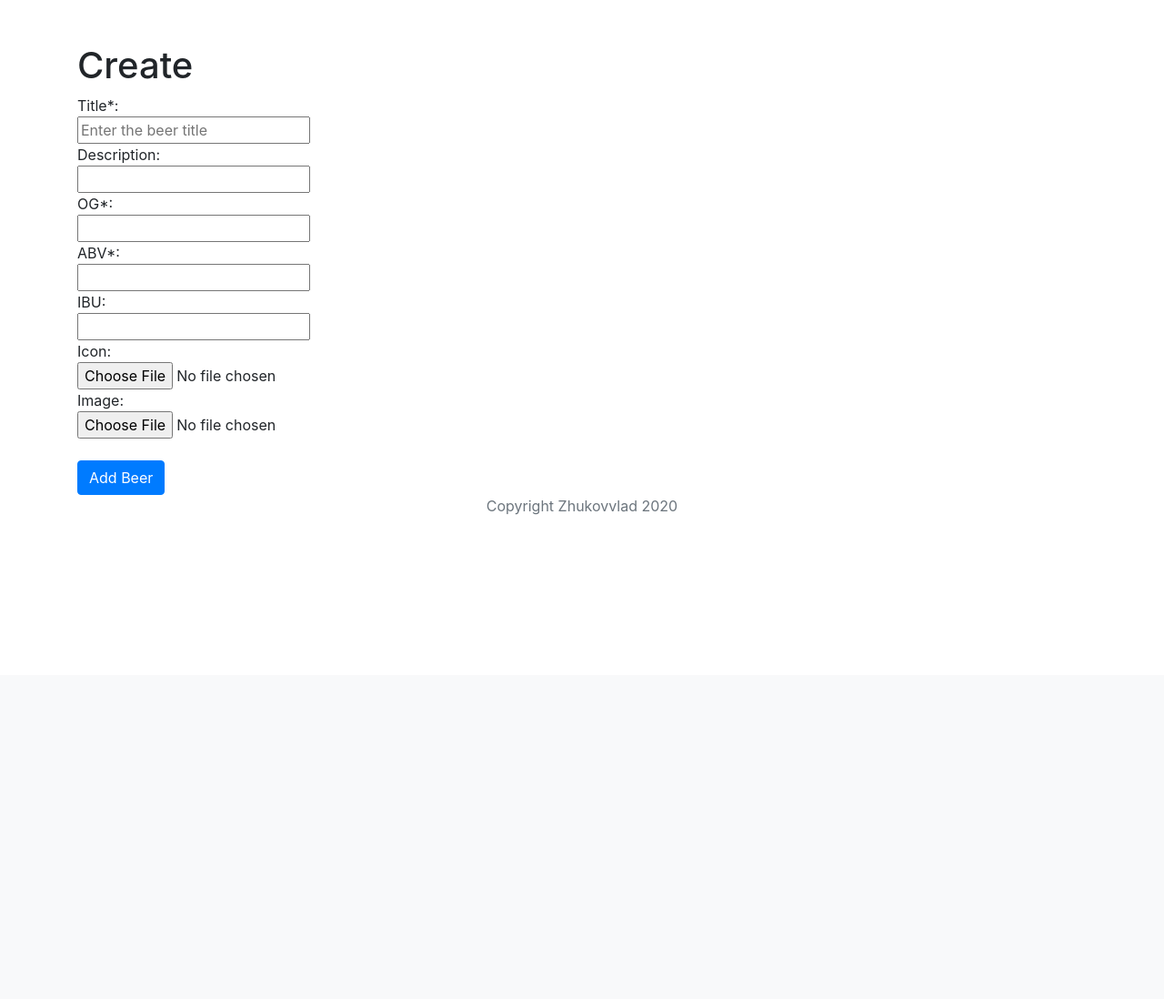
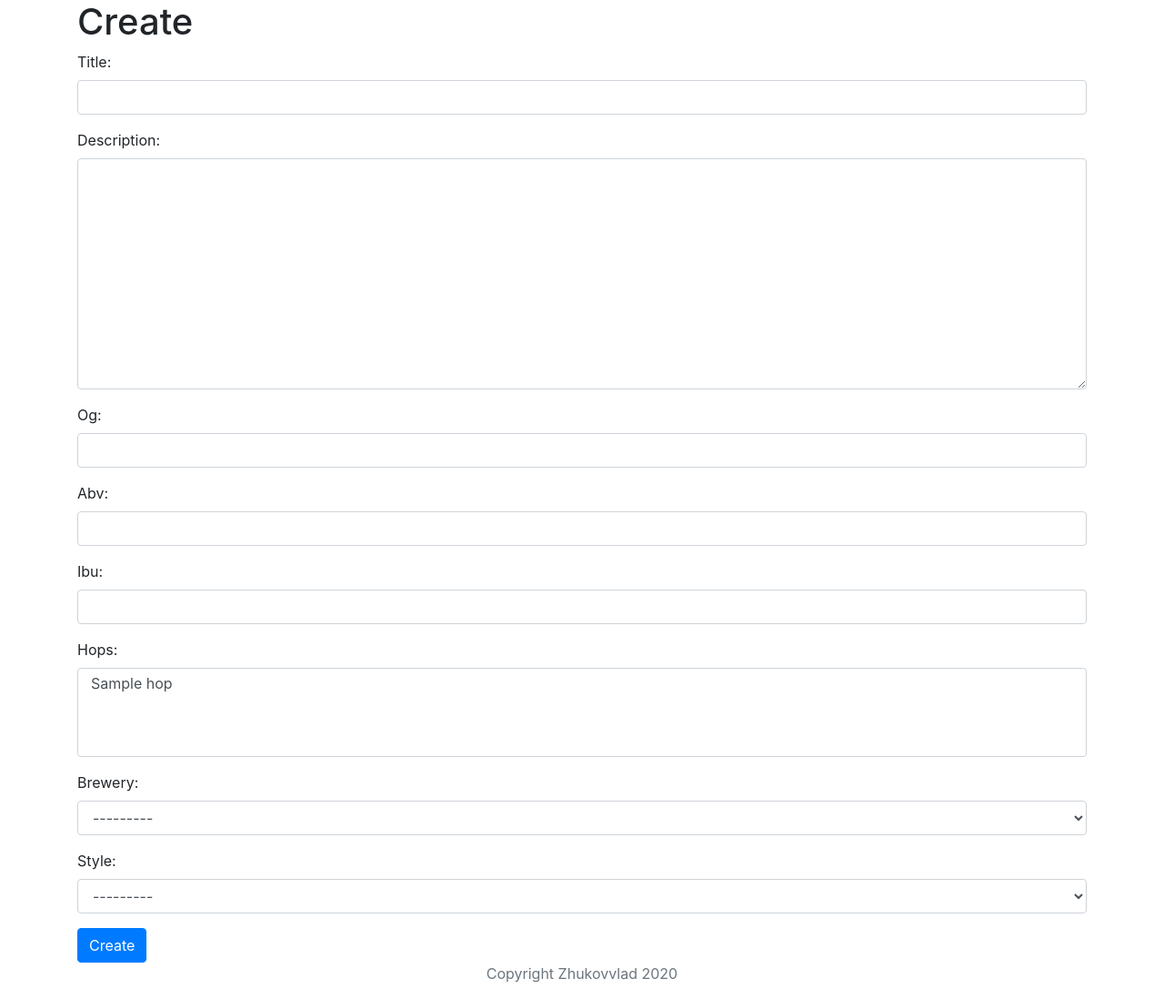
Before and after one commit to zhukovvlad/true_beer, a Django app: page /beers/create in a window 1280 px wide. Shown: the part 58-1156 px from the top of the page at 91% size. Before the commit the page ends 624 px from the top, so only its background shows below. Run offline with Django 3.2, Linux system fonts and the light colour scheme; a user stored in the database is signed in; tables that the repository leaves empty hold one stand-in row (values such as "Sample post"); some libraries are stand-ins or nearby versions.

Commit message:
Added forms and something else

```diff
--- a/accounts/urls.py
+++ b/accounts/urls.py
@@ -4,7 +4,7 @@
 
 urlpatterns = [
     path('signup', views.signup, name='signup'),
-    path('login', views.login, name='login'),
+    path('login/', views.login, name='login'),
     path('logout', views.logout, name='logout'),
     path('', views.dashboard, name='dashboard'),
 ]
--- /dev/null
+++ b/beers/forms.py
@@ -0,0 +1,26 @@
+from django import forms
+from django.contrib.auth import get_user_model
+
+from .models import Beer
+
+class BeerCreateForm(forms.ModelForm):
+    hunter = forms.ModelChoiceField(
+        widget=forms.HiddenInput(),
+        queryset=get_user_model().objects.all(),
+        disabled=True
+    )
+
+    class Meta:
+        model = Beer
+        fields = ['title', 'description', 'og', 'abv', 'ibu', 'hops', 'brewery', 'style', 'hunter']
+
+        widgets = {
+            'title': forms.TextInput(attrs={'class': 'form-control'}),
+            'description': forms.Textarea(attrs={'class': 'form-control'}),
+            'og': forms.NumberInput(attrs={'class': 'form-control'}),
+            'abv': forms.NumberInput(attrs={'class': 'form-control'}),
+            'ibu': forms.NumberInput(attrs={'class': 'form-control'}),
+            'hops': forms.SelectMultiple(attrs={'class': 'form-control'}),
+            'brewery': forms.Select(attrs={'class': 'form-control'}),
+            'style': forms.Select(attrs={'class': 'form-control'}),
+        }
--- a/beers/models.py
+++ b/beers/models.py
@@ -1,11 +1,12 @@
 from django.db import models
+from django.shortcuts import reverse
 from django.contrib.auth.models import User
 from breweries.models import Brewery
 from hops.models import Hop
 
 # Create your models here.
 class Beer(models.Model):
-    title = models.CharField(max_length=140)
+    title = models.CharField(max_length=140, db_index=True)
     description = models.TextField(null=True, blank=True)
 
     og = models.FloatField(null=True, blank=True)
@@ -21,11 +22,15 @@
 
     hops = models.ManyToManyField(Hop, related_name='used_hops', blank=True)
 
-    brewery = models.ForeignKey(Brewery, on_delete=models.SET_NULL, related_name='brewered', null=True, blank=True)
+    brewery = models.ForeignKey(Brewery, on_delete=models.CASCADE, related_name='brewered', null=True)
     style = models.ForeignKey(to='Style', on_delete=models.SET_NULL, null=True, blank=True)
 
     def amount_hops(self):
         return len(self.hops.all())
+
+    def get_absolute_url(self):
+        return reverse("beer:BeerDetail", kwargs={"pk": self.pk})
+
 
     class Meta:
         ordering = ('title', )
--- a/beers/templates/beers/beer_detail.html
+++ b/beers/templates/beers/beer_detail.html
@@ -13,6 +13,9 @@
 	<h1>
   	{{ object }}
 	</h1>
+	<h3>
+		Hunted by: {{ object.hunter }}
+	</h3>
 	{% if object.brewery %}
 		<p class="h6">
     		Brewed by: <a href="{% url 'brewery:BreweryDetail' pk=object.brewery.id %}">{{ object.brewery }}</a>
--- a/beers/templates/beers/create.html
+++ b/beers/templates/beers/create.html
@@ -1,46 +1,27 @@
 {% extends 'base.html' %}
 
 {% block content %}
-
-    {% if 'error' %}
-    {{ error }}
-    <br>
-    <br>
-    {% endif %}
-
     <h1>Create</h1>
 
-    <form method="POST" action="{% url 'beer:Create' %}" enctype="multipart/form-data">
-        {% csrf_token %}
-        Title*:
-        <br>
-        <input type="text" name="title" placeholder="Enter the beer title">
-        <br>
-        Description:
-        <br>
-        <input type="textbox" name="description">
-        <br>
-        OG*:
-        <br>
-        <input type="number" name="og">
-        <br>
-        ABV*:
-        <br>
-        <input type="number" name="abv">
-        <br>
-        IBU:
-        <br>
-        <input type="number" name="ibu">
-        <br>
-        Icon:
-        <br>
-        <input type="file" name="icon">
-        <br>
-        Image:
-        <br>
-        <input type="file" name="image">
-        <br>
-        <br>
-        <input class="btn btn-primary" type="submit" value="Add Beer">
+    <form class="" action="{% url 'beer:Create' %}" method="post">
+        <div class="form-group">
+            {% csrf_token %}
+            {{ form.as_p }}
+        </div>
+        <button type="submit" class="btn btn-primary">Create</button>
+        <!--{% csrf_token %}
+{% for field in form %}
+            <div class="form-group">
+                {% if field.errors %}
+                    <div class="alert aler-danger">
+                        {{ field.errors }}
+                    </div>
+                {% endif %}
+
+                {{ field }}
+            </div>
+        {% endfor %}
+        <button type="submit" class="btn btn-primary">Create</button> -->
     </form>
+
 {% endblock %}
--- a/beers/urls.py
+++ b/beers/urls.py
@@ -5,5 +5,5 @@
 urlpatterns = [
     path('', views.BeerList.as_view(), name='BeerList'),
     path('<int:pk>', views.BeerDetail.as_view(), name='BeerDetail'),
-    path('create', views.create, name='Create'),
+    path('create', views.BeerCreate.as_view(), name='Create'),
 ]
--- a/beers/views.py
+++ b/beers/views.py
@@ -1,20 +1,23 @@
 from django.shortcuts import render, redirect
-from django.views.generic import ListView, DetailView
+from django.views.generic import ListView, DetailView, View, CreateView
 from django.contrib.auth.decorators import login_required
+from django.contrib.auth.mixins import LoginRequiredMixin
 
 from beers.models import Beer
+from .forms import BeerCreateForm
 
 # Create your views here.
 def home(request):
     return render(request, 'beers/home.html')
 
 class BeerList(ListView):
+    paginate_by = 10
     model = Beer
 
 class BeerDetail(DetailView):
     model = Beer
 
-@login_required
+""" @login_required
 def create(request):
     if request.method == 'POST':
         if request.POST['title'] and request.POST['og'] and request.POST['abv']:
@@ -33,4 +36,30 @@
         else:
             return render(request, 'beers/create.html', {'error': 'All fields with * are required'})
     else:
-        return render(request, 'beers/create.html')
+        return render(request, 'beers/create.html') """
+
+""" class BeerCreate(LoginRequiredMixin, CreateView):
+    def get(self, request):
+        form = BeerCreateForm()
+        return render(request, 'beers/create.html', context={'form': form})
+    def post(self, request):
+        print(request.POST)
+        bound_form = BeerCreateForm(request.POST)
+        print()
+        if bound_form.is_valid():
+            new_beer = bound_form.save()
+            new_beer.hunter = self.request.user
+            print(new_beer)
+            return redirect(new_beer)
+        return render(request, 'beers/create.html', context={'form': bound_form})
+
+    #   raise_exception = True """
+
+class BeerCreate(LoginRequiredMixin, CreateView):
+    form_class = BeerCreateForm
+    template_name = 'beers/create.html'
+
+    def get_initial(self):
+        return {
+            'hunter': self.request.user.id
+        }
```
Also changed, not shown: beers/templates/beers/beer_list.html (+37 -2 lines), beers/migrations/0010_auto_20200330_2055.py (added), beers/migrations/0011_auto_20200330_2316.py (added), beers/migrations/0012_auto_20200330_2318.py (added).
